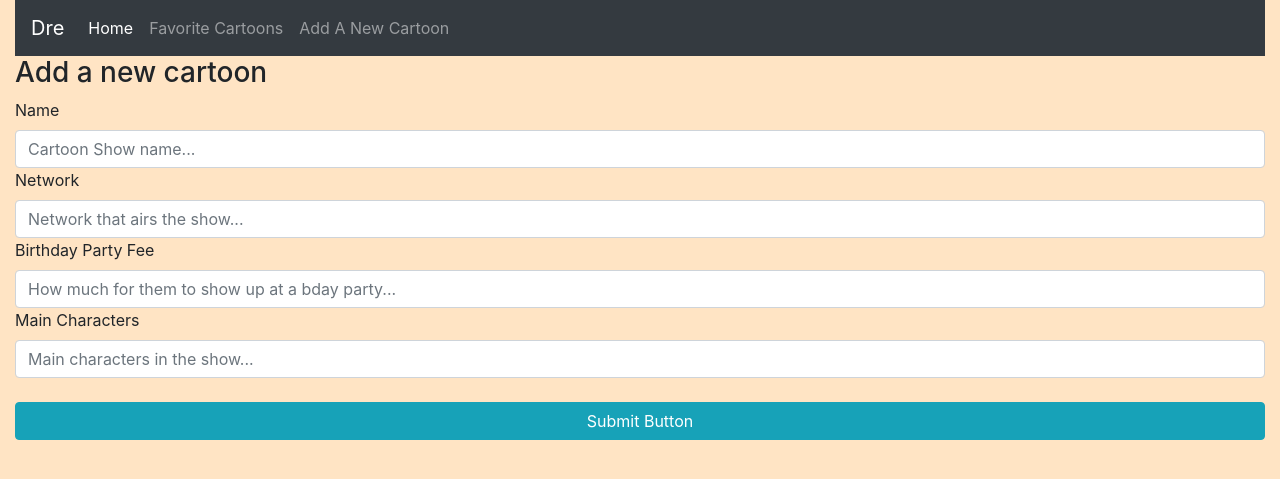
After one commit to lonier4/flask_landing_page, a Flask app: page /addcartoon in a window 1280 px wide. The commit adds this page. Shown: the top 479 px of the page. Run offline with Flask 2, Linux system fonts and the light colour scheme; some libraries are stand-ins or nearby versions.

Commit message:
forms and model created

```diff
--- /dev/null
+++ b/app/cartoon_characters/cartoon_characters_templates/addcartoon.html
@@ -0,0 +1,49 @@
+{% extends 'components/layout.html' %}
+
+{% block title %} Add A New Cartoon {% endblock title %}
+
+{% block content %}
+<div class="row">
+    {% with messages = get_flashed_messages(with_categories=True) %}
+    <!-- with messages is a variable and getflashed messages is a flask built in -->
+    {% if messages %}
+        {% for category, message in messages %}
+        <!-- category was defined in routes.py and will be passed here depending on validated or not  -->
+            <div class="alert {{ category }} alert-dismissible fade show" role="alert">
+                <strong>{{ message }}</strong>
+                <button type="button" class="close" data-dismiss="alert" aria-label="Close">
+                <span aria-hidden="true">&times;</span>
+                </button>
+            </div>
+        {% endfor %}
+    {% endif%}
+    {% endwith %}
+</div>
+
+<div>
+    <h3>Add a new cartoon</h3>
+    <form method="POST">
+        {{ form.hidden_tag() }}
+        <div class="form-group">
+            <fieldset id='name-field'>
+                {{ form.name_of_show.label }}
+                {{ form.name_of_show(class="form-control", placeholder="Cartoon Show name...") }}
+            </fieldset>
+            <fieldset id='network-field'>
+                {{ form.network.label }}
+                {{ form.network(class="form-control", placeholder="Network that airs the show...") }}
+            </fieldset>
+            <fieldset id='birthday-party-fee-field'>
+                {{ form.birthday_party_fee.label }}
+                {{ form.birthday_party_fee(class="form-control", placeholder="How much for them to show up at a bday party...") }}
+            </fieldset>
+            <fieldset id='main-characters-field'>
+                {{ form.main_characters.label }}
+                {{ form.main_characters(class="form-control", placeholder="Main characters in the show...") }}
+            </fieldset>
+            <br>
+            {{form.submit_button(class='btn btn-info btn-block') }}
+        </div>
+    </form>
+</div>
+{% endblock content %}
--- a/app/cartoon_characters/routes.py
+++ b/app/cartoon_characters/routes.py
@@ -1,7 +1,11 @@
 # within your blueprint's routes file - the first step is to instantaite
 # the blueprint and make sure that the blueprint is registered and can communicate with the larger app
 
-from flask import Blueprint, render_template
+from flask import Blueprint, render_template, request, redirect, url_for, flash
+from app.forms import newCartoonForm
+
+# database imports
+from app.models import db, Animation
 
 # create the instance o four blueprint
 character = Blueprint('cartoon_characters', __name__, template_folder='cartoon_characters_templates')
@@ -13,5 +17,31 @@ character = Blueprint('cartoon_characters', __name__, template_folder='cartoon_c
 # from here its like our other routes.py file - just creating routes for our movies blueprint
 @character.route('/favoritecartoon')
 def favoritecartoon():
-    cartoon_of_the_day = 'Tom & Jerry'
-    return render_template('favoritecartoon.html', cartoon = cartoon_of_the_day)
+    list_of_characters = "Bender from Futurama", "Arthur", "Bart Simpson", "Finn & Jake from Adventure Time"
+    return render_template('favoritecartoon.html', a_cartoon = list_of_characters)
+
+@character.route('/addcartoon', methods=['GET', 'POST'])
+def addcartoon():
+    form = newCartoonForm()
+    if request.method == 'POST':
+        # do stuff with the form that the user submitted
+        # first we need to check if the form validates
+        if form.validate_on_submit():
+            # create an instance of our Animation table
+            # keywords should match what is in your models.py
+            new_cartoon = Animation(name_of_show=form.name_of_show.data, network=form.network.data, birthday_party_fee=form.birthday_party_fee.data, main_characters=form.main_characters.data)
+
+            # put that instance of Animation into our database
+            db.session.add(new_cartoon)
+            db.session.commit()
+
+            # you can use the 'new_cartoon' instance and pass the .to_dict method to display what was added
+            flash('New Cartoon Added!', category='alert-info')
+            flash(f'{new_cartoon.to_dict()}', category='alert-info')
+        else:
+            flash('Nop, try again buddy', category='alert-danger')
+
+        return redirect(url_for('cartoon_characters.addcartoon'))
+        # implied else when request.method == 'GET'
+        # We just render the html file like normal
+    return render_template('addcartoon.html', form=form)
--- /dev/null
+++ b/app/forms.py
@@ -0,0 +1,14 @@
+# imports that I'll need to work with WTForms: generic form template, whatever types of data fields you intned to use, and whatever validators you intend to use.
+from flask_wtf import FlaskForm
+from wtforms import StringField, DecimalField, IntegerField, DecimalField, SubmitField
+from wtforms.validators import DataRequired
+
+# creating a new form - we're going to be making a class that inherits some behavior from FlaskForm
+
+class newCartoonForm(FlaskForm):
+    # what we have inside this class is whatever data fields we intend our form to have
+    name_of_show = StringField('Name', validators=[DataRequired()])
+    network = StringField('Network')
+    birthday_party_fee = StringField('Birthday Party Fee')  # if using DecimalField it could throw error if DataRequired is not applied and left empty
+    main_characters = StringField('Main Characters')        # empty field is actually an empty string ''. Could also use StringField instead
+    submit_button = SubmitField()
--- a/app/routes.py
+++ b/app/routes.py
@@ -3,4 +3,5 @@ from app import app
 
 @app.route('/')
 def home():
-    return render_template('index.html')
+    cartoon_of_the_day = 'Tom & Jerry'
+    return render_template('index.html', cartoon = cartoon_of_the_day)
--- a/app/templates/components/layout.html
+++ b/app/templates/components/layout.html
@@ -26,7 +26,7 @@
                   <a class="nav-link" href="{{ url_for('cartoon_characters.favoritecartoon') }}">Favorite Cartoons</a>
                 </li>
                 <li class="nav-item">
-                  <a class="nav-link" href="#">About</a>
+                  <a class="nav-link" href="{{ url_for('cartoon_characters.addcartoon') }}">Add A New Cartoon</a>
                 </li>
               </ul>
             </div>
--- a/config.py
+++ b/config.py
@@ -15,3 +15,5 @@ class Config:
     FLASK_APP = os.environ.get('FLASK_APP')
     FLASK_ENV = os.environ.get('FLASK_ENV')
     SECRET_KEY = os.environ.get('SECRET_KEY')
+    SQLALCHEMY_DATABASE_URI = os.environ.get('SQLALCHEMY_DATABASE_URI')  # reminder to add 'ql' to the end of postgres in the url in .env
+    SQLALCHEMY_TRACK_MODIFICATIONS = False # so that it doesnt track every single small change -- efficiency
```
Also changed, not shown: app/__init__.py (+10 -0 lines), app/cartoon_characters/cartoon_characters_templates/favoritecartoon.html (+12 -2 lines), app/models.py (added, +23 -0 lines), app/templates/index.html (+2 -13 lines), requirements.txt (+11 -0 lines), 1 other file.
